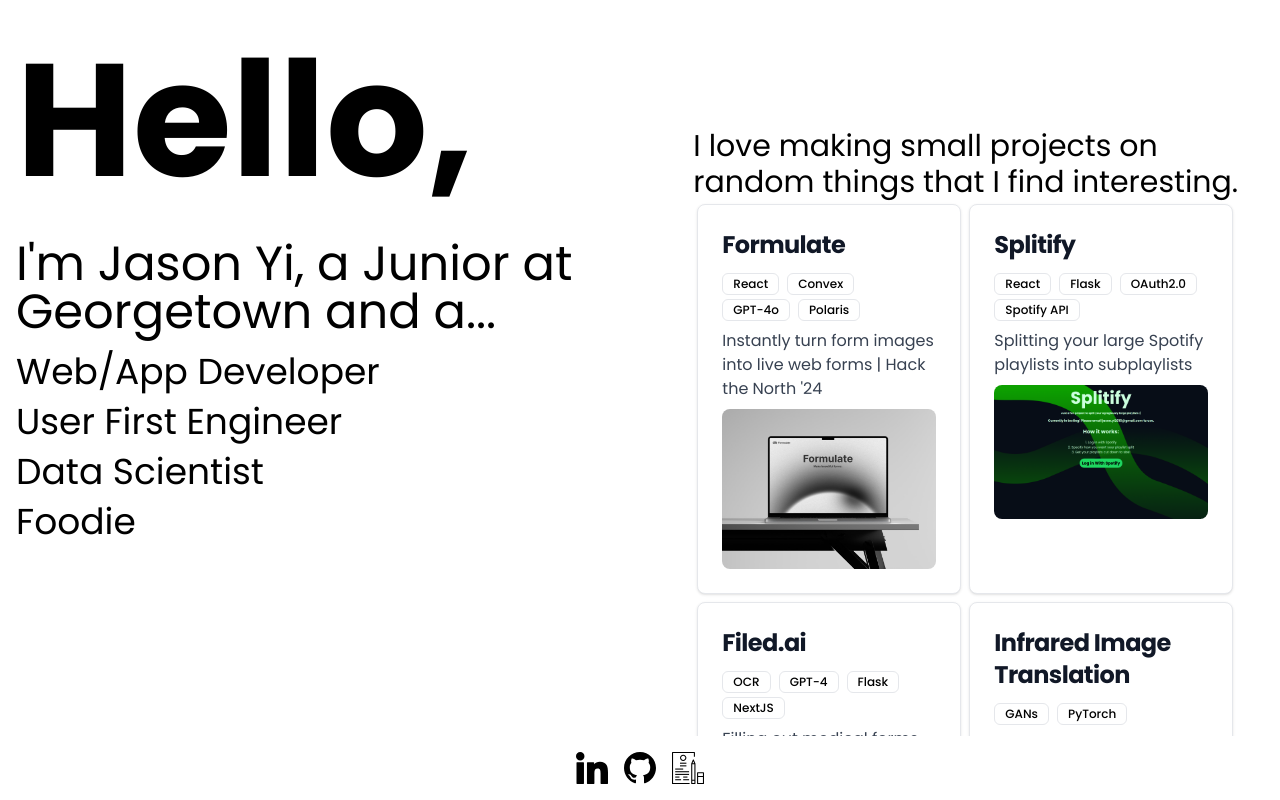
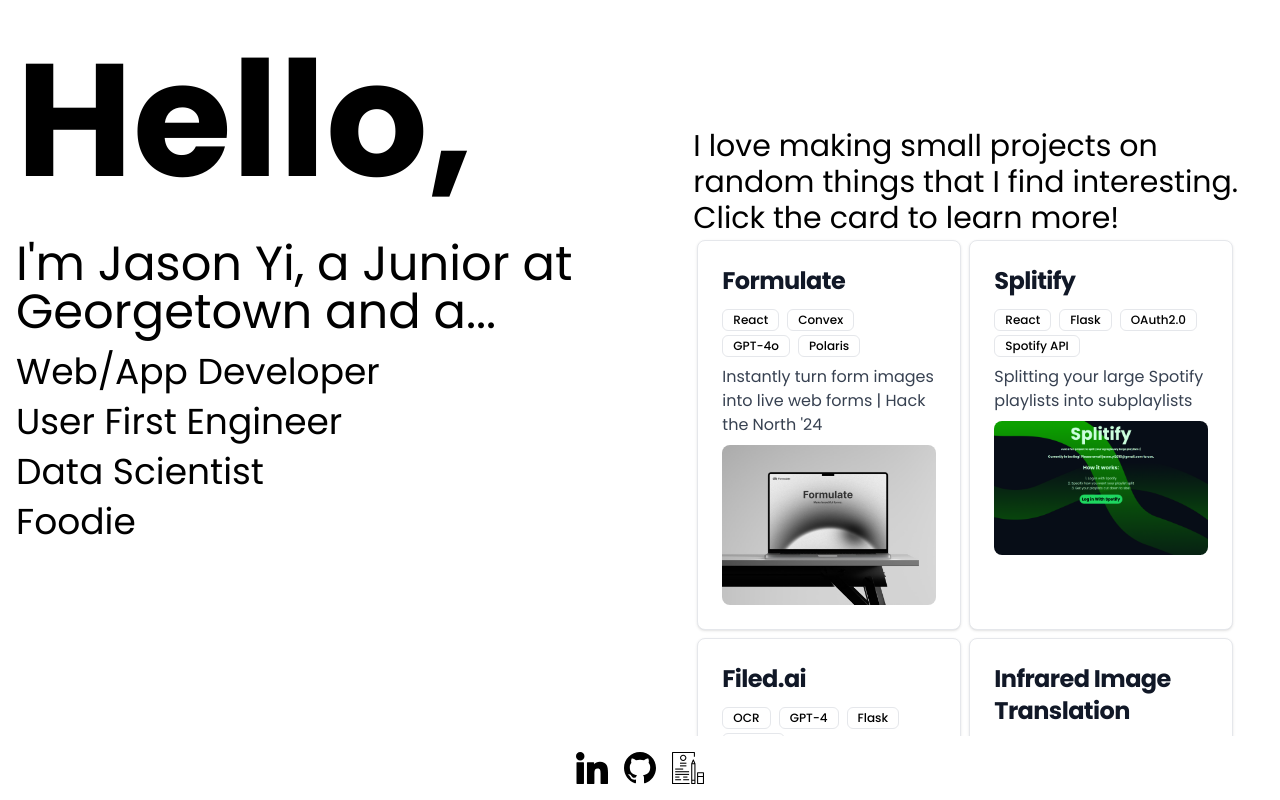
Before and after one commit to JasYi/personal-website, a Next.js app: page / in a window 1280 px wide. Both pictures are taken after a click on the button "Web/App Developer". Shown: the top 800 px of the page. Built offline with nearby package versions, Linux system fonts and the light colour scheme.

Commit message:
adding msg

```diff
--- a/components/webapp/web_app_dev.js
+++ b/components/webapp/web_app_dev.js
@@ -60,7 +60,7 @@
         <>
           <h3 className="text-3xl">
             I love making small projects on random things that I find
-            interesting.
+            interesting. Click the card to learn more!
           </h3>
           <div className="project-container">
             <Project data={projects} />
```
